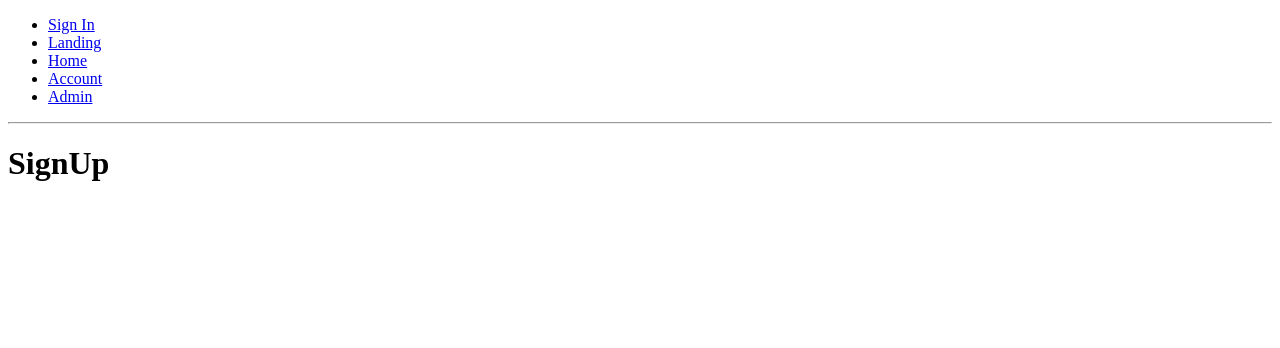
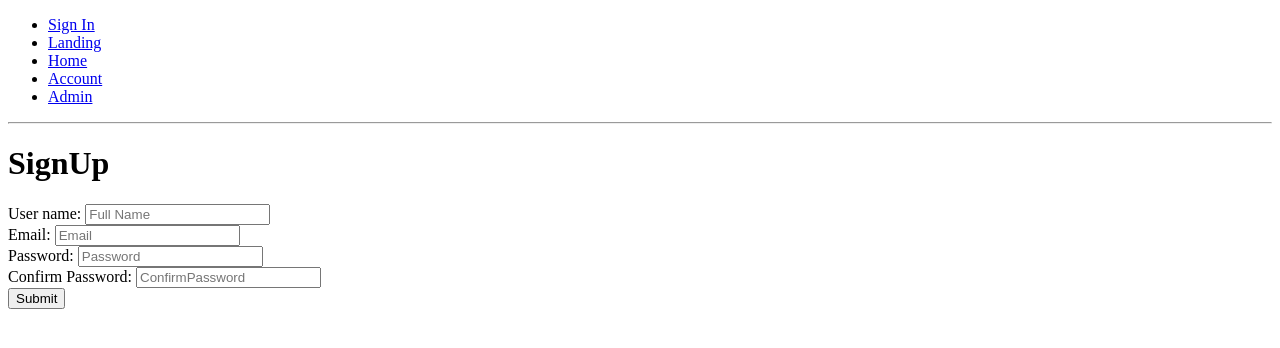
Before and after one commit to bartekma89/firebase-app, a React (Create React App) app: page /signup in a window 1280 px wide. Shown: the top 348 px of the page. Built offline with nearby package versions, Linux system fonts and the light colour scheme; no server answers.

Commit message:
implemented sign up page and firebase creating an account funtion

```diff
--- a/package.json
+++ b/package.json
@@ -11,6 +11,7 @@
     "@types/react": "^16.9.53",
     "@types/react-dom": "^16.9.8",
     "@types/react-router-dom": "^5.1.7",
+    "@types/yup": "^0.29.11",
     "firebase": "^8.2.3",
     "formik": "^2.2.6",
     "react": "^17.0.1",
--- /dev/null
+++ b/src/screens/SignUp/SignUpPage.tsx
@@ -0,0 +1,137 @@
+import { useState } from "react";
+import { FormikHelpers, useFormik } from "formik";
+import * as yup from "yup";
+import { useHistory } from "react-router-dom";
+
+import { useFirebaseContext } from "../../services/hooks";
+import { Routes } from "../../constants/routes";
+
+interface Values {
+  userName: string;
+  email: string;
+  passwordOne: string;
+  passwordTwo: string;
+}
+
+const initialValues: Values = {
+  userName: "",
+  email: "",
+  passwordOne: "",
+  passwordTwo: "",
+};
+
+const validationSchema = yup.object().shape({
+  userName: yup
+    .string()
+    .min(2, "Too Short!")
+    .max(20, "Too Long!")
+    .required("Required"),
+  email: yup.string().email("Invalid email").required("Required"),
+  passwordOne: yup.string().min(6, "Minimum 6 characters").required("Required"),
+  passwordTwo: yup
+    .string()
+    .oneOf([yup.ref("passwordOne")], "Password's not match")
+    .required("Required"),
+});
+
+export default function SignUpPage() {
+  const [error, setError] = useState<{ message: string | null }>({
+    message: null,
+  });
+  const firebaseContext = useFirebaseContext();
+  const history = useHistory();
+
+  const formik = useFormik({
+    initialValues,
+    validationSchema,
+    onSubmit: handleSubmit,
+  });
+
+  async function handleSubmit(
+    values: Values,
+    { setSubmitting, resetForm }: FormikHelpers<Values>
+  ) {
+    try {
+      await firebaseContext.auth?.createUserWithEmailAndPassword(
+        formik.values.email,
+        formik.values.passwordOne
+      );
+      resetForm();
+      setSubmitting(false);
+      history.push(Routes.HOME);
+    } catch (error) {
+      setError(error);
+    }
+  }
+
+  return (
+    <div>
+      <h1>SignUp</h1>
+      <form onSubmit={formik.handleSubmit}>
+        <div>
+          <label htmlFor="userName">User name: </label>
+          <input
+            type="text"
+            name="userName"
+            id="userName"
+            onChange={formik.handleChange}
+            placeholder="Full Name"
+            value={formik.values.userName}
+          />
+          {formik.errors.userName && formik.touched.userName ? (
+            <div>{formik.errors.userName}</div>
+          ) : null}
+        </div>
+        <div>
+          <label htmlFor="email">Email: </label>
+          <input
+            type="text"
+            name="email"
+            id="email"
+            onChange={formik.handleChange}
+            placeholder="Email"
+            value={formik.values.email}
+          />
+          {formik.errors.email && formik.touched.email ? (
+            <div>{formik.errors.email}</div>
+          ) : null}
+        </div>
+        <div>
+          <label htmlFor="passwordOne">Password: </label>
+          <input
+            type="password"
+            name="passwordOne"
+            id="passwordOne"
+            onChange={formik.handleChange}
+            placeholder="Password"
+            value={formik.values.passwordOne}
+          />
+          {formik.errors.passwordOne && formik.touched.passwordOne ? (
+            <div>{formik.errors.passwordOne}</div>
+          ) : null}
+        </div>
+        <div>
+          <label htmlFor="passwordTwo">Confirm Password: </label>
+          <input
+            type="password"
+            name="passwordTwo"
+            id="passwordTwo"
+            onChange={formik.handleChange}
+            placeholder="ConfirmPassword"
+            value={formik.values.passwordTwo}
+          />
+          {formik.errors.passwordTwo && formik.touched.passwordTwo ? (
+            <div>{formik.errors.passwordTwo}</div>
+          ) : null}
+        </div>
+        <div>
+          <button type="submit" disabled={formik.isSubmitting}>
+            Submit
+          </button>
+        </div>
+        <br />
+        {error ? <div>{error.message}</div> : null}
+      </form>
+    </div>
+  );
+}
--- a/src/screens/SignUp/index.tsx
+++ b/src/screens/SignUp/index.tsx
@@ -1,7 +1 @@
-export function SignUpPage() {
-  return (
-    <div>
-      <h1>SignUp</h1>
-    </div>
-  );
-}
+export { default as SignUpPage } from "./SignUpPage";
--- /dev/null
+++ b/src/services/hooks/index.ts
@@ -0,0 +1 @@
+export { useFirebaseContext } from "./useFirebaseContext";
```
Also changed, not shown: src/screens/SignUp/SignUpLink.tsx (added, +9 -0 lines), 2 other files (tests, documents, lock files or other folders).
